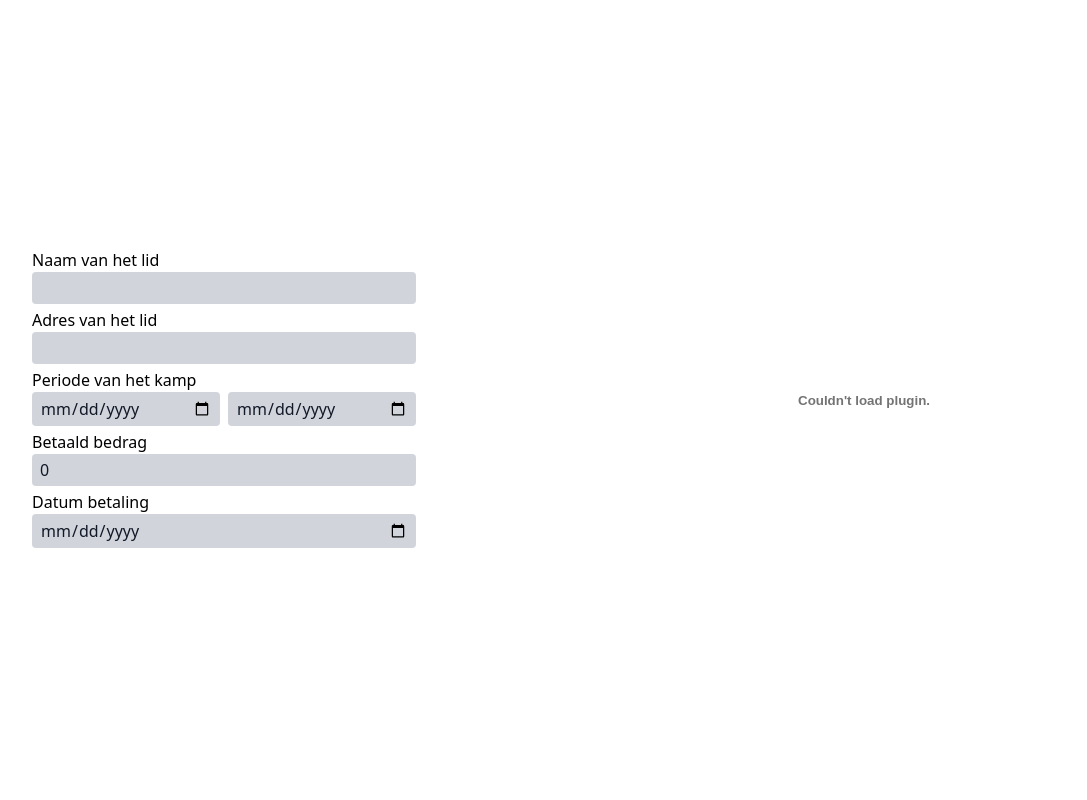
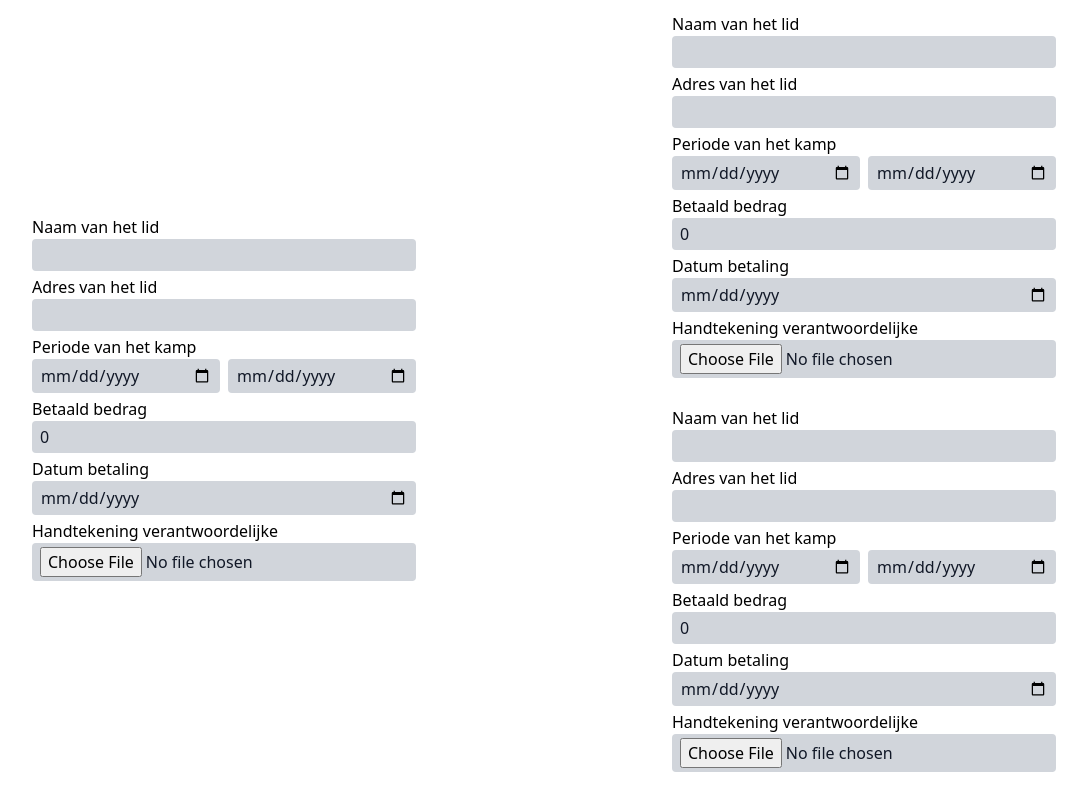
Before and after one commit to mstuyven/attest-gen, a Preact app: page / in a window 1280 px wide. Shown: the whole page, without its empty margins (96-1183 px from the left). Built offline with nearby package versions, Linux system fonts and the light colour scheme.

Commit message:
Add stamp, watermark and signature

```diff
--- a/src/App.tsx
+++ b/src/App.tsx
@@ -1,5 +1,5 @@
 import { useEffect, useMemo, useRef, useState } from 'preact/hooks'
-import { DateField, DateRangeField, InputField, NumberField } from './components/InputField'
+import { DateField, DateRangeField, ImageField, InputField, NumberField } from './components/InputField'
 import { Certificate, renderCertificate } from './domain/Certificate'
 
 export function App() {
@@ -8,6 +8,7 @@ export function App() {
   const [campPeriod, setCampPeriod] = useState<[string, string]>(['', ''])
   const [campPayment, setCampPayment] = useState(0)
   const [campPaymentDate, setCampPaymentDate] = useState('')
+  const [signature, setSignature] = useState('')
 
   const certificate = useMemo<Certificate>(() => {
     const startDate = new Date(campPeriod[0])
@@ -23,8 +24,9 @@ export function App() {
       campPayment,
       campPaymentDate: campPaymentDate ? new Date(campPaymentDate).toLocaleDateString('nl-BE') : '',
       date: new Date().toLocaleDateString('nl-BE'),
+      signature,
     }
-  }, [memberName, memberAddress, campPeriod, campPayment, campPaymentDate])
+  }, [memberName, memberAddress, campPeriod, campPayment, campPaymentDate, signature])
 
   const output = useMemo(() => {
     return renderCertificate(certificate)
@@ -47,9 +49,10 @@ export function App() {
       <DateRangeField label='Periode van het kamp' value={campPeriod} onInput={setCampPeriod} />
       <NumberField label='Betaald bedrag' value={campPayment} onInput={setCampPayment} />
       <DateField label='Datum betaling' value={campPaymentDate} onInput={setCampPaymentDate} />
+      <ImageField label='Handtekening verantwoordelijke' value={signature} onInput={setSignature} />
     </div>
     <div>
-      <object class='w-full h-full min-h-[400px]' data={`${preview}#toolbar=0&navpanes=0&view=FitH`} type='application/pdf' />
+      <iframe class='w-full h-full min-h-[400px]' src={`${preview}#toolbar=0&navpanes=0&view=FitH`} />
     </div>
   </main>
 }
--- a/src/components/InputField.tsx
+++ b/src/components/InputField.tsx
@@ -1,5 +1,5 @@
 import { JSX } from 'preact'
-import { useCallback, useState } from 'preact/hooks'
+import { useCallback, useRef, useState } from 'preact/hooks'
 
 interface InputProps {
 	value: string
@@ -74,3 +74,41 @@ export function DateRangeField({ label, value, onInput }: DateRangeFieldProps) {
 		</div>
 	</div>
 }
+
+interface ImageFieldProps {
+	label: string
+	value: string
+	onInput: (value: string) => void
+}
+export function ImageField({ label, onInput }: ImageFieldProps) {
+	const ref = useRef<HTMLInputElement>(null)
+	const [name, setName] = useState<string>('')
+
+	const onFileInput = useCallback(() => {
+		if (ref.current?.files) {
+			for (const file of ref.current.files) {
+				setName(file.name)
+				file.arrayBuffer().then(buf => {
+					const array = new Uint8Array(buf)
+					const blob = new Blob([array], { type: 'image/jpeg' })
+					const url = URL.createObjectURL(blob)
+					onInput(url)
+				})
+			}
+		} else {
+			setName('')
+			onInput('')
+		}
+	}, [ref, onInput])
+
+	return <div class='mb-1 w-96'>
+		<label class='block'>{label}</label>
+		<input
+			ref={ref}
+			class='rounded border-gray-800 bg-gray-300 text-gray-900 p-1 px-2 w-full'
+			type='file'
+			accept='image/jpeg'
+			value={name}
+			onInput={onFileInput} />
+	</div>
+}
--- a/src/domain/Certificate.ts
+++ b/src/domain/Certificate.ts
@@ -1,9 +1,13 @@
 import jsPDF from 'jspdf'
+import stampSrc from '../stamp.jpg'
+import watermarkSrc from '../watermark.jpg'
 
 const ORG = {
 	orgName: 'Scouts Jan Berchmans',
 	orgAddress: 'Veerstraat 14, 9160 Lokeren',
+	orgPlace: 'Lokeren',
 	orgContact: 'groepsleiding@scoutsheirbrug.be',
+	orgResponsible: 'Miro Stuyven',
 }
 
 export interface Certificate {
@@ -15,6 +19,7 @@ export interface Certificate {
 	campPayment: number
 	campPaymentDate: string
 	date: string
+	signature: string
 }
 
 const A4_WIDTH = 210
@@ -39,6 +44,12 @@ export function renderCertificate(certificate: Certificate) {
 		y += 10
 	}
 
+	function image(src: string, x: number, y: number, w: number, h: number) {
+		const img = new Image()
+		img.src = src
+		doc.addImage(img, '', x, y, w, h)
+	}
+
 	function section(label: string | null, lines: number) {
 		doc.rect(x, y, A4_WIDTH - (2 * x), (label ? 12 : 4) + lines * 10)
 		if (label) {
@@ -55,6 +66,8 @@ export function renderCertificate(certificate: Certificate) {
 		doc.text(value, x2, y)
 		y += 10
 	}
+
+	image(watermarkSrc, 20, 20, A4_WIDTH - 40, (A4_WIDTH - 40) * 1860 / 1616)
 
 	title('Attest van deelname aan scoutskamp')
 
@@ -74,7 +87,16 @@ export function renderCertificate(certificate: Certificate) {
 	field('Datum betaling', certificate.campPaymentDate)
 
 	section(null, 6)
-	field('Datum', certificate.date)
+	font({ size: 13, color: '#666', style: 'bold' })
+	doc.text('Handtekening verantwoordelijke', x + 2, y)
+	doc.text('Stempel van de organisatie', x + 125, y)
+	image(stampSrc, x + 135, y + 5, 40, 40)
+	if (certificate.signature.length > 0) {
+		image(certificate.signature, x1, y + 5, 50, 50 * 731 / 1587)
+	}
+	y += 50
+	font({ size: 15 })
+	doc.text(`Opgemaakt op ${certificate.date} te ${ORG.orgPlace}`, x1, y)
 
 	return doc.output('datauristring', { filename: `Attest ${certificate.memberName}` })
 }
```
Also changed, not shown: src/stamp.jpg (added), src/watermark.jpg (added).
